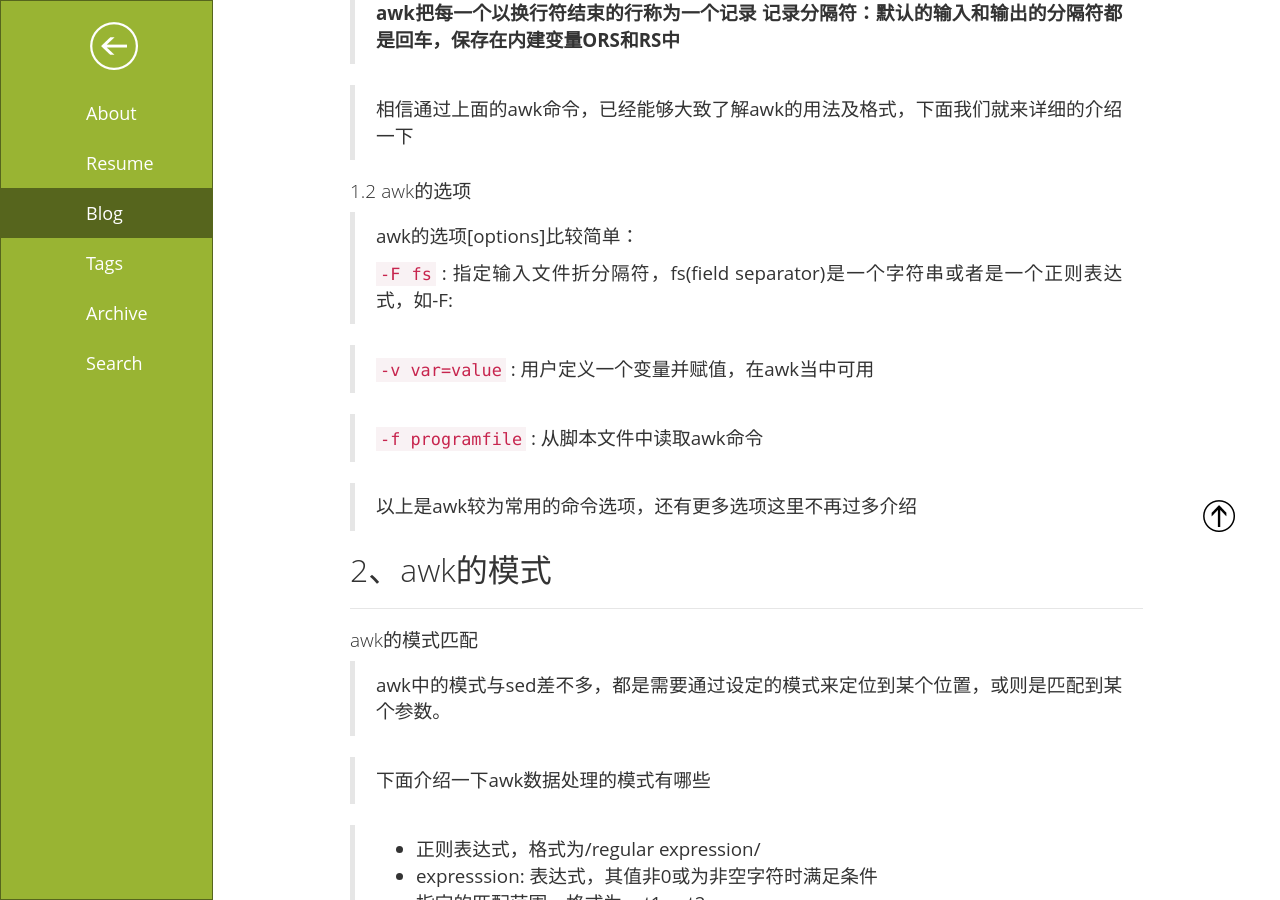
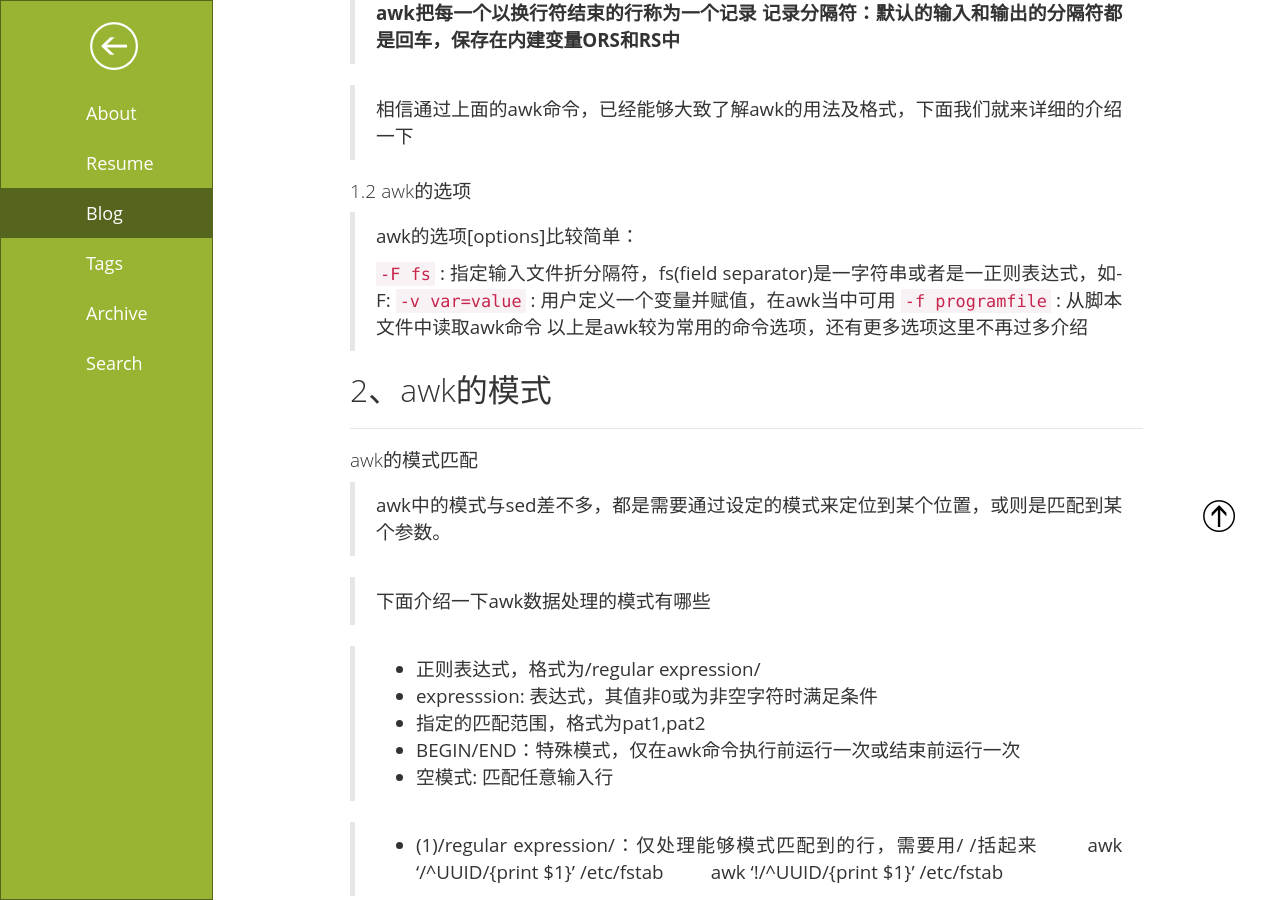
Before and after one commit to daysunshine/daysunshine.github.io, a Jekyll site: the page built from _posts/2017-09-6-linux-basic-command.md, in a window 1280 px wide and 900 px high, scrolled down 1591 px. Built offline with Jekyll 4.4.1, drawn with Linux system fonts in a browser that asks for light colours; comment, search, counter and statistics services are not loaded.

Commit message:
Update 2017-09-6-linux-basic-command.md

```diff
--- a/_posts/2017-09-6-linux-basic-command.md
+++ b/_posts/2017-09-6-linux-basic-command.md
@@ -59,12 +59,9 @@ byebye				# 打印END中的内容
 
 > awk的选项[options]比较简单：
 >
->  `-F fs` : 指定输入文件折分隔符，fs(field separator)是一个字符串或者是一个正则表达式，如-F:
-
+>  `-F fs` : 指定输入文件折分隔符，fs(field separator)是一字符串或者是一正则表达式，如-F:
 >  `-v var=value` : 用户定义一个变量并赋值，在awk当中可用
-
 >  `-f programfile` : 从脚本文件中读取awk命令
-
 > 以上是awk较为常用的命令选项，还有更多选项这里不再过多介绍
 
 ## 2、awk的模式
```
